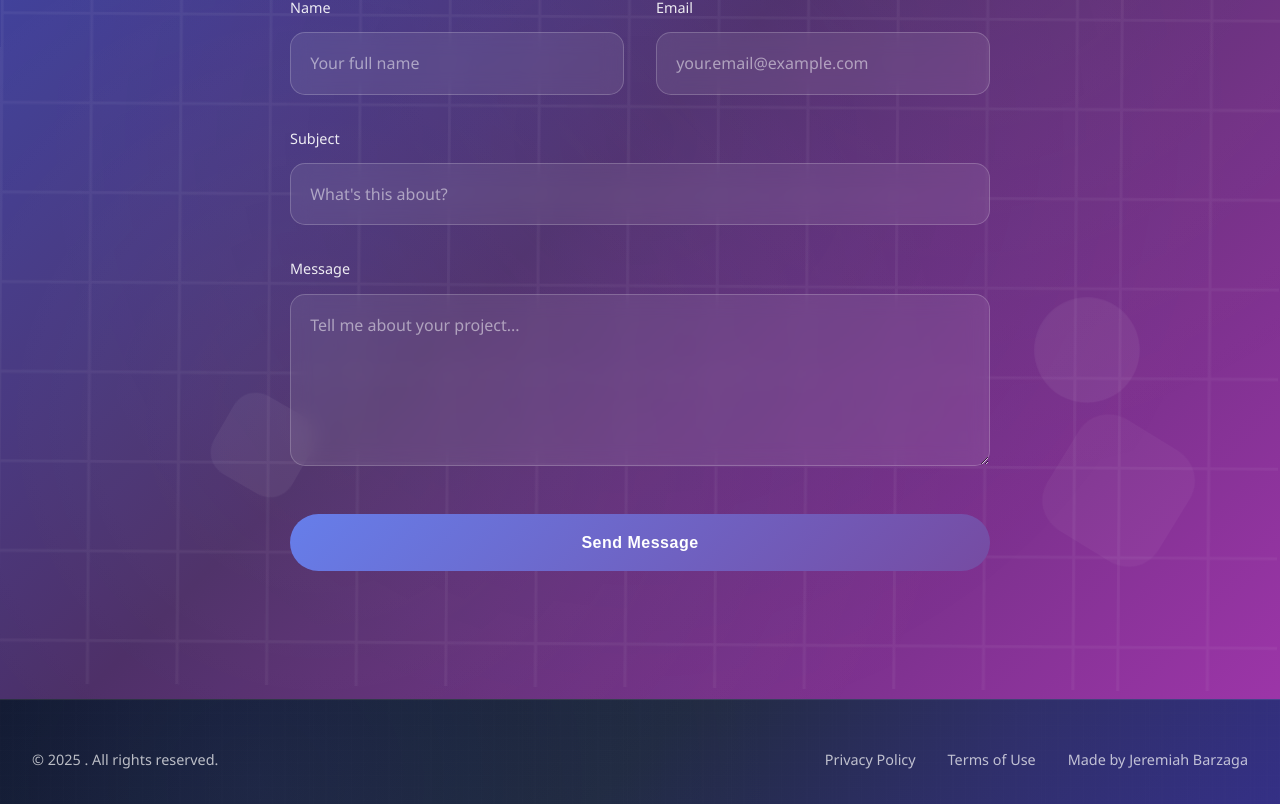
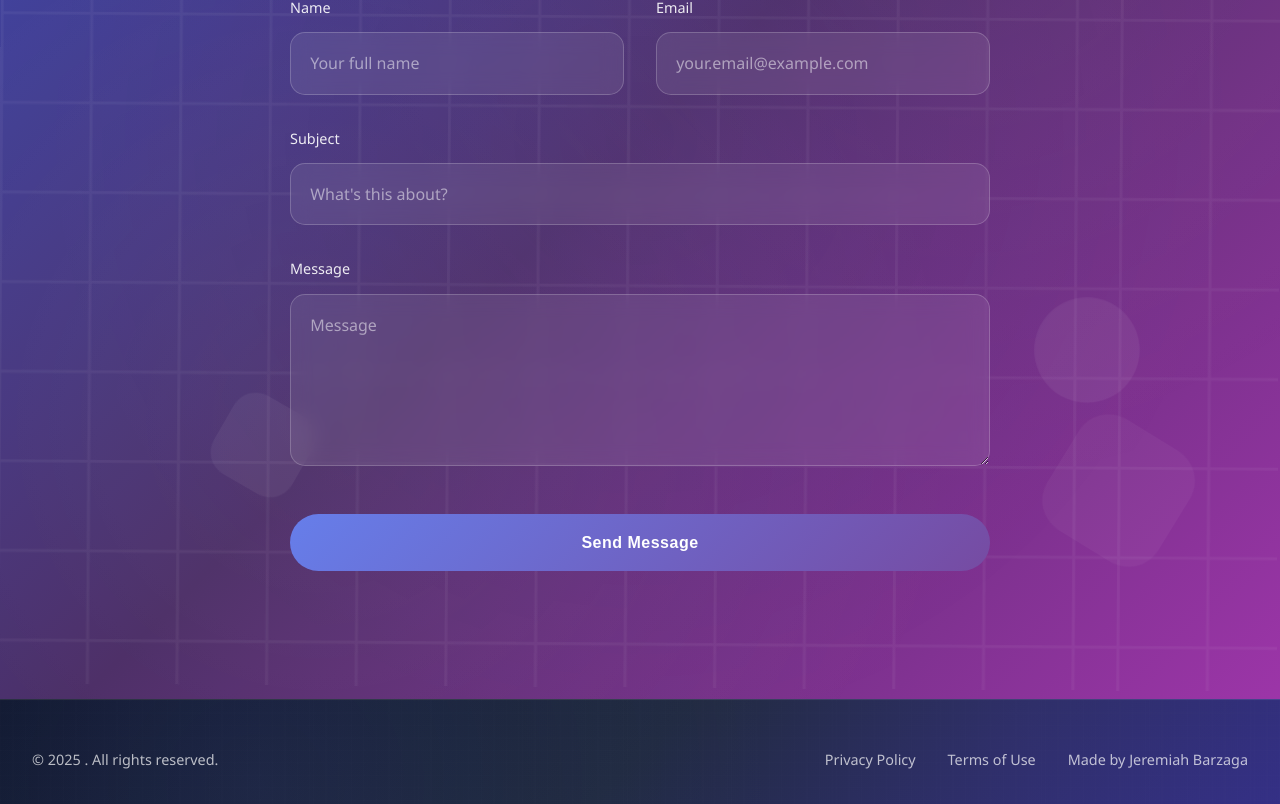
Before and after one commit to jeremiahbarzaga/KuyaMaya, a plain HTML site: page index.html in a window 1280 px wide. Shown: the part 4236-5040 px from the top of the page. Drawn offline with nearby package versions, Linux system fonts and the light colour scheme.

Commit message:
Update index.html

```diff
--- a/index.html
+++ b/index.html
@@ -204,7 +204,7 @@ https://templatemo.com/tm-593-personal-shape
                     </div>
                     <div class="form-group">
                         <label for="message">Message</label>
-                        <textarea id="message" name="message" rows="6" placeholder="Tell me about your project..." required></textarea>
+                        <textarea id="message" name="message" rows="6" placeholder="Message" required></textarea>
                     </div>
                     <button type="submit" class="submit-btn">Send Message</button>
                 </form>
```
